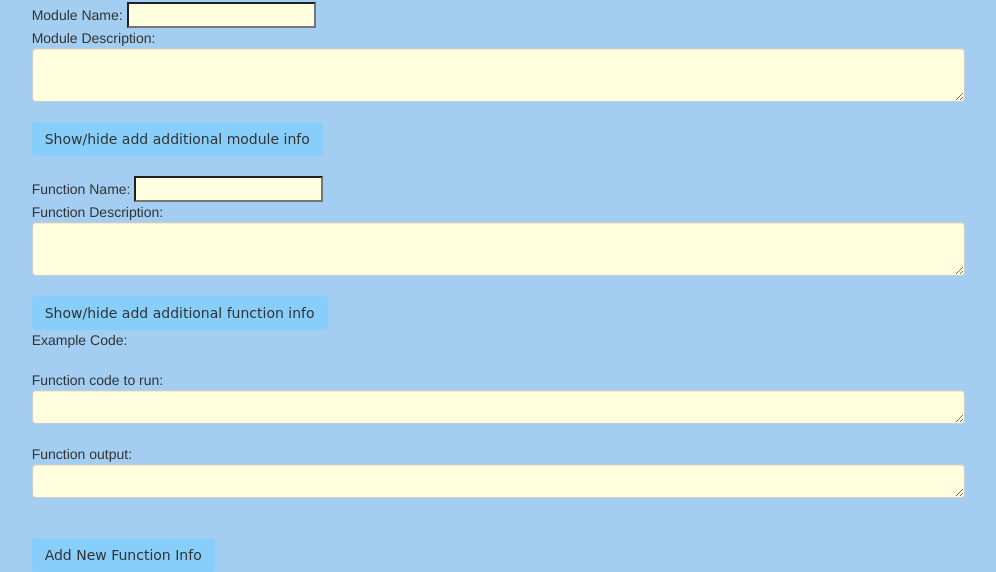
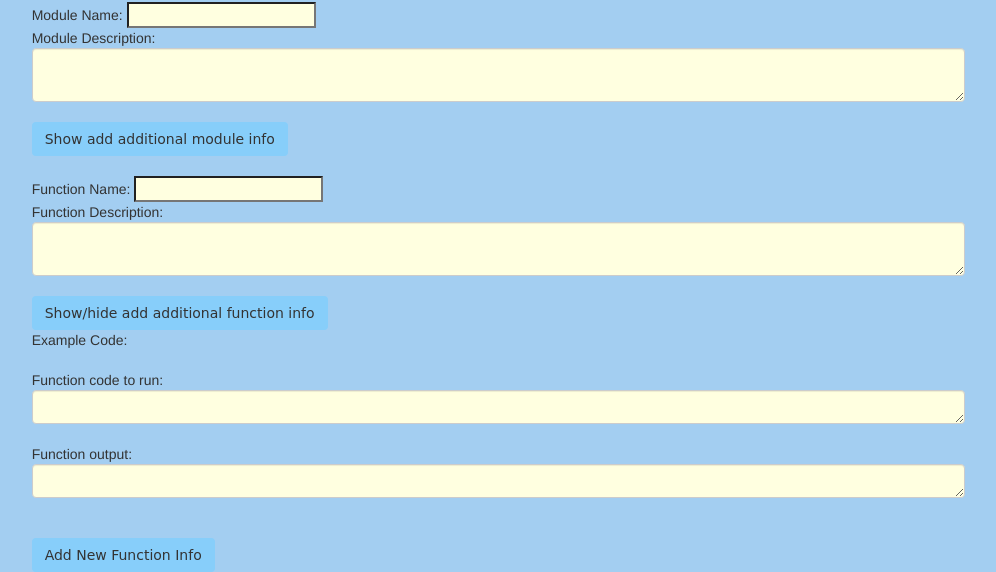
Before and after one commit to gkchan/PyQuizBase, a Flask app: a page that uses templates/add_modules.html in a window 1280 px wide. Shown: the part 323-895 px from the top of the page, without its empty margins (90-1086 px from the left). Run offline with Flask 2, Linux system fonts and the light colour scheme; the visitor is signed in with stand-in values (Sample User, id 1); some libraries are stand-ins or nearby versions.

Commit message:
Make show/hide additional module info text box into 2 alternating buttons

```diff
--- a/templates/add_modules.html
+++ b/templates/add_modules.html
@@ -10,7 +10,9 @@
       Module Description: <textarea name="mdesc" class="form-control textbox" rows="2" style="width:90%"></textarea>
       <br>
 
-      <div id="addm" class="btn">Show/hide add additional module info</div>
+      <div id="showmod" class="addm btn">Show add additional module info</div>
+      <div id="hidemod" class="addm btn">Hide add additional module info</div>
+
       <div id="maddinfo">Module Additional Info: <textarea name="maddinfo" class="form-control textbox" style="width:90%"></textarea></div>
       <br><br>
 
@@ -35,7 +37,9 @@
 {% block js %}
   <script>
     $("#maddinfo").hide();
-    $("#addm").on("click", function () { $("#maddinfo").toggle(); });
+    $("#hidemod").hide();
+    $(".addm").on("click", function () { $("#maddinfo").toggle();
+                                        $(".addm").toggle(); });
 
     $("#faddinfo").hide();
     $("#addf").on("click", function () { $("#faddinfo").toggle(); });
```
